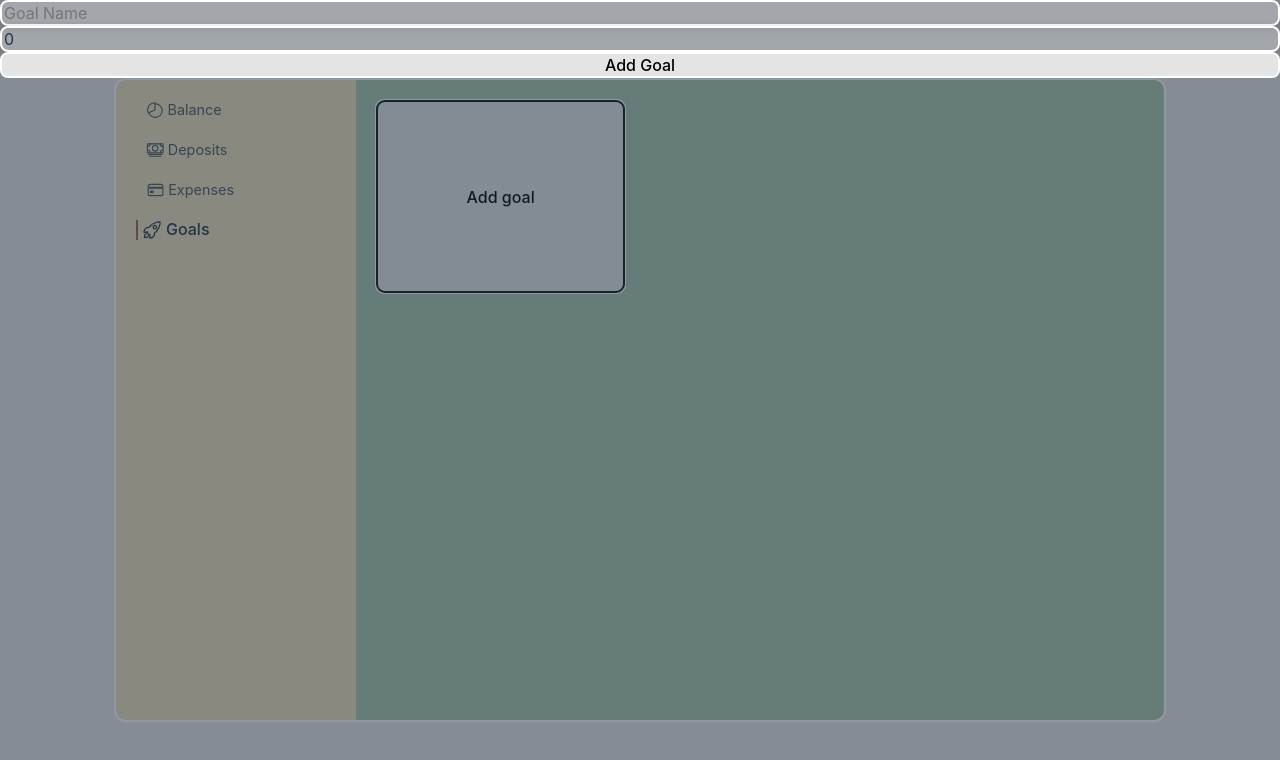
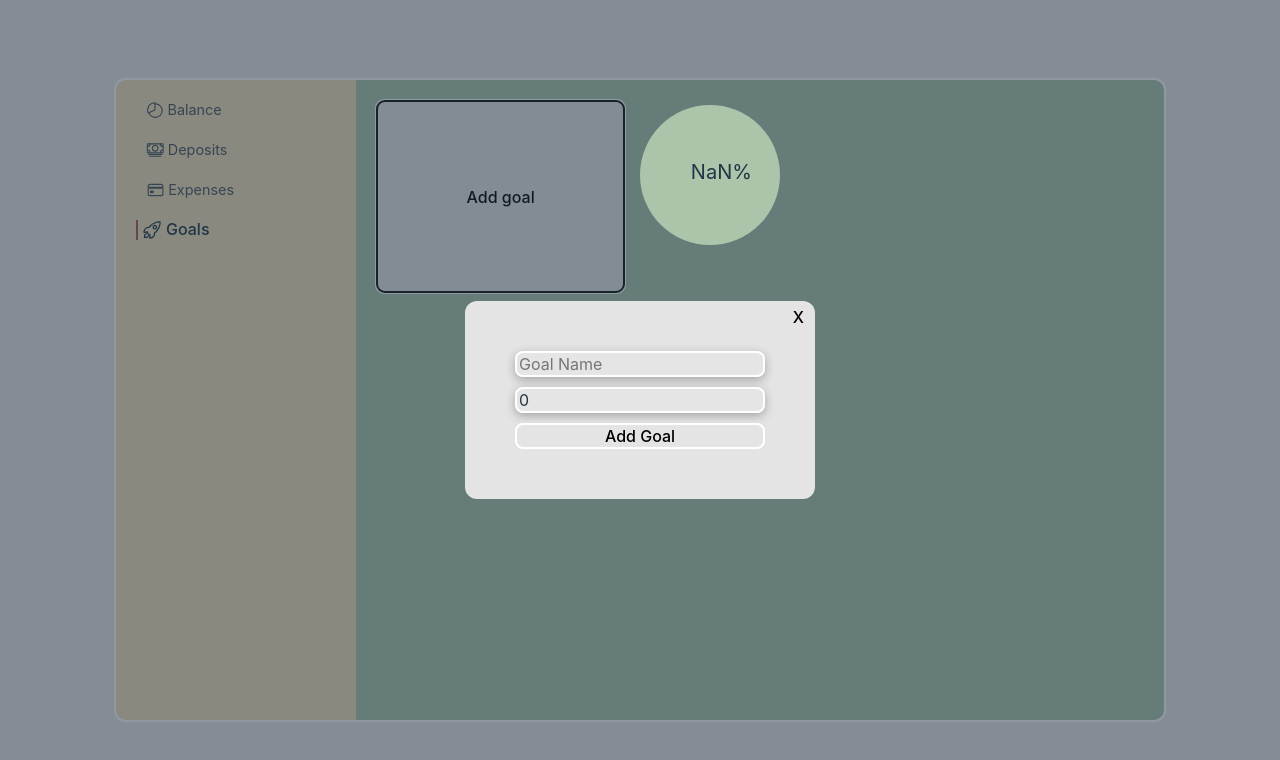
Before and after one commit to Jake-Zaruba/weekly-challenge-1, a React (Vite) app: page /goals in a window 1280 px wide. Both pictures are taken after a click on the button "Add goal". Shown: the top 760 px of the page. Built offline with nearby package versions, Linux system fonts and the light colour scheme.

Commit message:
Finished goal percentage tracker

```diff
--- a/src/components/Goal.jsx
+++ b/src/components/Goal.jsx
@@ -1,12 +1,18 @@
 export default function Goal({ goal1Progress, goal2Progress, goal3Progress }) {
+  const goal1Angle = ((goal1Progress / 100) * 360).toFixed();
+  const goal2Angle = ((goal2Progress / 100) * 360).toFixed();
+  const goal3Angle = ((goal3Progress / 100) * 360).toFixed();
+
   return (
     <>
       <div
         style={{
-          backgroundImage: `conic-gradient(blue 0% ${goal1Progress}%, red ${goal1Progress} 100%)`,
+          backgroundImage: `conic-gradient(#213547 0deg ${goal1Angle}deg, #abc4aa ${goal1Angle}deg)`,
         }}
         className="goal-container"
-      ></div>
+      >
+        <div className="goal-progress-text">{goal1Progress}%</div>
+      </div>
     </>
   );
 }
--- a/src/components/Goals.jsx
+++ b/src/components/Goals.jsx
@@ -50,6 +50,9 @@ export default function Goals({
           <div className="goal-modal">
             <div className="goal-modal-overlay"></div>
             <div className="goal-modal-form">
+              <button className="close-modal-btn" onClick={() => toggleModal()}>
+                X
+              </button>
               <input
                 type="text"
                 value={goalName}
--- a/src/components/PieChart.jsx
+++ b/src/components/PieChart.jsx
@@ -11,10 +11,6 @@ export default function PieChart({
   const angle4 = parseInt((value4 * 360).toFixed());
 
   const angleArr = [angle1, angle2, angle3, angle4];
-
-  // const sortedArr = angleArr.sort((num1, num2) => {
-  //   return num1 - num2;
-  // });
 
   const [a, b, c, d] = angleArr;
 
--- a/src/index.css
+++ b/src/index.css
@@ -168,7 +168,6 @@ h4 {
   border: 2px solid white;
   border-left: none;
   background-color: #abc4aa;
-  /* box-shadow: 0px 3px 10px #3333335b; */
 }
 
 .add-amount-container {
@@ -514,9 +513,17 @@ textarea {
 }
 
 .goal-container {
+  position: relative;
   height: 15rem;
   width: 15rem;
   border-radius: 50%;
+}
+
+.goal-progress-text {
+  position: absolute;
+  top: 40%;
+  left: 37%;
+  font-size: 2rem;
 }
 
 .goal-container::after {
@@ -541,6 +548,12 @@ textarea {
   bottom: 0;
 }
 
+.goal-modal {
+  display: flex;
+  align-items: center;
+  justify-content: center;
+}
+
 .goal-modal-overlay {
   background-color: #213547;
   opacity: 50%;
@@ -548,6 +561,19 @@ textarea {
 }
 
 .goal-modal-form {
+  position: relative;
   display: flex;
   flex-direction: column;
+  gap: 1rem;
+  width: 25rem;
+  padding: 5rem;
+  background-color: #e4e4e4;
+  border-radius: 12px;
 }
+
+.close-modal-btn {
+  position: absolute;
+  border: none;
+  top: 0.5rem;
+  right: 0.5rem;
+}
```
